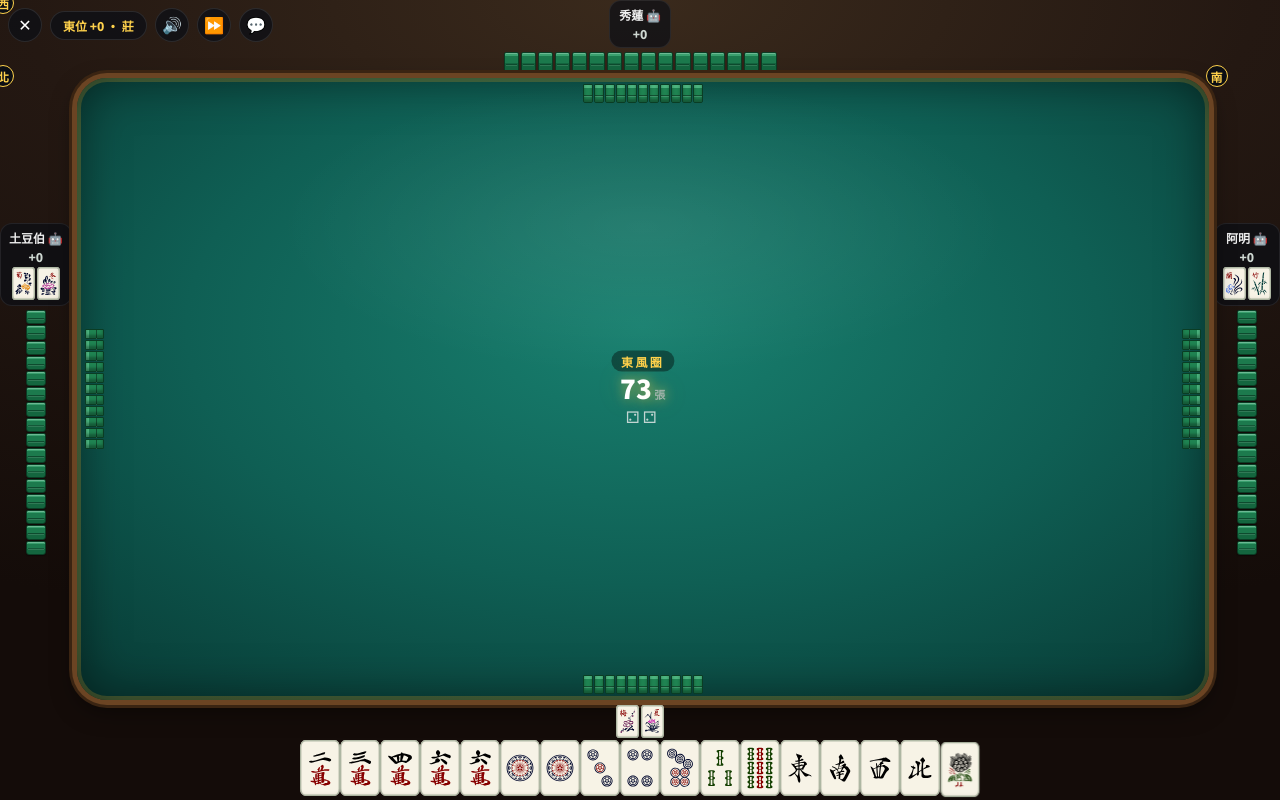
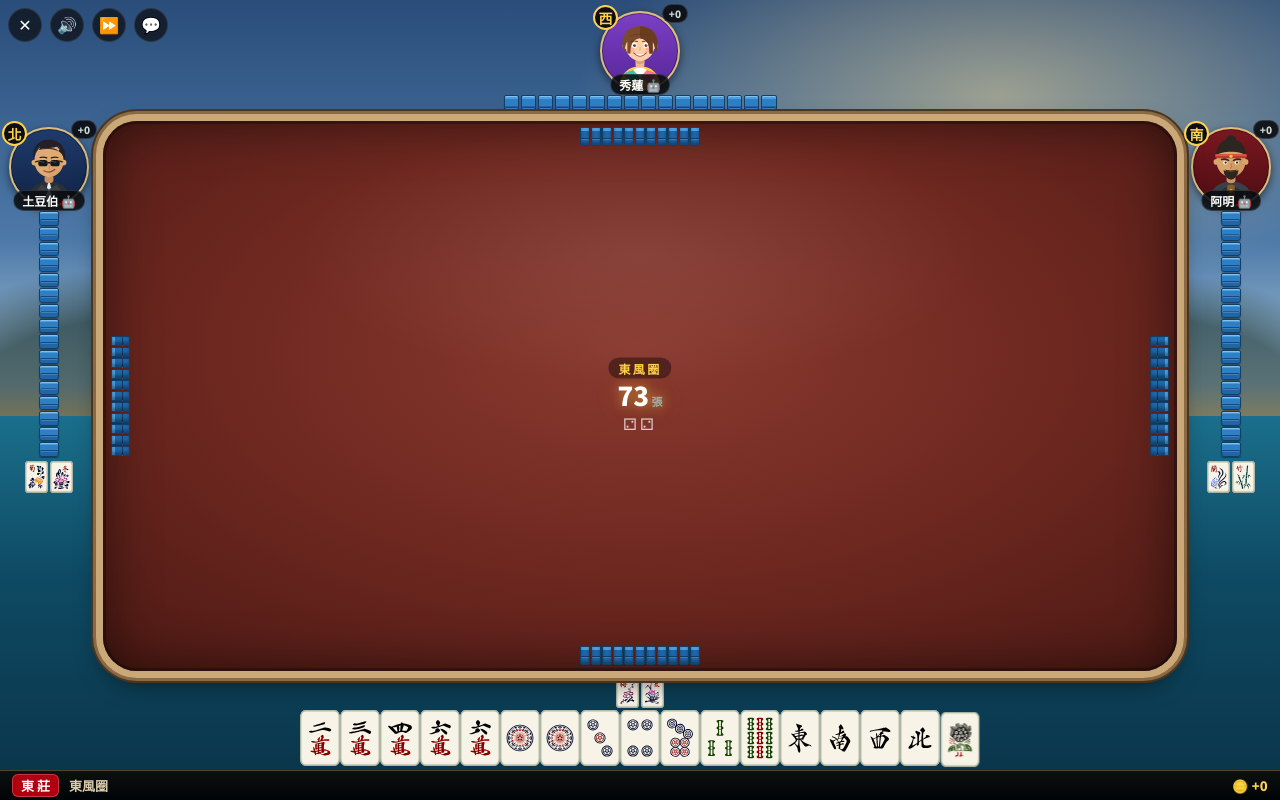
Before and after one commit to JarvisLee511/mahjong-arena, a website: page index.html in a window 1280 px wide. Both pictures are taken after a click on the button "單機開打(電腦補位)". Drawn offline with Linux system fonts and the light colour scheme; a web font is replaced by a local one.

Commit message:
牌桌完全對齊明星3缺一:海景背景+棗紅氈桌+圓形角色頭像+底部狀態列
- 背景改原創海景天空(CSS 漸層+棕櫚剪影)
- 氈桌換棗紅+淺褐皮革木邊,金內圈
- 牌背/牌山改藍色(對齊參考圖)
- 對手改大圓形角色頭像(6 張原創 SVG 插畫 assets/avatars,依座位分配)+風位/莊/分數/連莊徽章+輪到他金光框
- 新增底部狀態列(風位莊徽章·圈數·金幣分數),HUD 自家資訊 pill 收起
- 對手補花縮小成小排放旁邊(不再擠壓牌背)
- 大海放大(牌河牌加大到 .66)

Playwright 實測 844x390 / 667x375 皆正確、吃碰過大圓鈕可點、整局跑到胡牌結算、零 console 錯誤;引擎壓測全綠。資產版本 v=25。

```diff
--- a/css/style.css
+++ b/css/style.css
@@ -268,10 +268,23 @@ body {
 /* 明星3缺一式滿版牌桌:不留黑邊,手牌撐滿整個螢幕寬。
    牌尺寸由 index.html 依螢幕寬算出的 --tile-w/--tile-h 驅動,全部牌都由它衍生。 */
 #app { position: fixed; inset: 0; display: none; overflow: hidden;
-  --tile-w: 40px; --tile-h: 56px;
-  /* 明星3缺一風:溫潤木框 + 深藍綠氈桌 + 廳堂暖光背景 */
+  --tile-w: 40px; --tile-h: 56px; --sb-h: clamp(22px, 4.2vh, 30px);
+  /* 明星3缺一風:海景天空背景(原創 CSS 場景)*/
   background:
-    radial-gradient(120% 80% at 50% 0%, #3a2a1c 0%, #241812 40%, #140c09 100%);
+    /* 太陽暖光 */
+    radial-gradient(60% 45% at 78% 12%, rgba(255,225,150,.5), transparent 55%),
+    /* 海面 */
+    linear-gradient(180deg, transparent 0 52%, #1b6f8c 52%, #0e4a63 72%, #0a3348 100%),
+    /* 天空 */
+    linear-gradient(180deg, #2a4d7a 0%, #4d79a8 30%, #a9c6d8 48%, #f0d9b0 52%);
+}
+/* 遠景棕櫚剪影 + 地平線微光 */
+#app::before {
+  content: ""; position: absolute; left: 0; right: 0; top: 0; height: 52%;
+  background:
+    radial-gradient(38% 60% at 12% 100%, rgba(10,30,20,.55) 0 40%, transparent 60%),
+    radial-gradient(30% 55% at 90% 100%, rgba(10,30,20,.5) 0 42%, transparent 62%);
+  pointer-events: none; z-index: 0;
 }
 #app.on { display: block; }
 .table {
@@ -292,31 +305,58 @@ body {
 
 /* opponent panels */
 .opp {
-  display: flex; flex-direction: column; align-items: center; justify-content: center; gap: 4px;
+  display: flex; flex-direction: column; align-items: center; gap: 4px;
+  position: relative; padding: 11px 9px 0;
+}
+.seat-top { justify-content: flex-start; }
+/* 上家/下家:頭像貼近頂角,牌背往下延伸 */
+.seat-left, .seat-right { justify-content: flex-start; }
+/* 明星3缺一式:大圓形角色頭像 */
+.avatar {
   position: relative;
+  --sz: clamp(52px, 8.6vw, 80px);
+  width: var(--sz); height: var(--sz); flex: 0 0 auto;
 }
-.avatar {
-  --c: var(--neon-cyan);
-  display: flex; flex-direction: column; align-items: center; gap: 2px;
-  padding: 5px 8px; border-radius: 12px; background: rgba(12,15,22,.7);
-  border: 1px solid rgba(255,255,255,.08); min-width: 62px;
+.avatar .face {
+  position: absolute; inset: 0; border-radius: 50%;
+  background-position: center top; background-size: cover; background-repeat: no-repeat;
+  background-color: #24303a;
+  border: 2.5px solid #dcbd7e;                         /* 金色頭像框 */
+  box-shadow: 0 3px 9px rgba(0,0,0,.55), inset 0 0 0 1px rgba(0,0,0,.35);
 }
-.avatar .nm { font-size: 12px; font-weight: 800; white-space: nowrap; }
-.avatar .sc { font-size: 12px; color: #cfd8d2; font-weight: 800; }
-.avatar .sc.pos { color: #47d18a; }
-.avatar .sc.neg { color: #ff6b6b; }
+.avatar.turn .face {                                   /* 輪到他:金光框 */
+  border-color: var(--neon-gold);
+  box-shadow: 0 0 0 3px rgba(255,210,76,.55), 0 0 18px rgba(255,210,76,.65), 0 3px 9px rgba(0,0,0,.5);
+}
+.avatar .nm {
+  position: absolute; bottom: -4px; left: 50%; transform: translateX(-50%);
+  font-size: clamp(9px, 1.5vw, 12px); font-weight: 800; white-space: nowrap; z-index: 3;
+  background: rgba(8,10,14,.85); color: #fff; padding: 1px 8px; border-radius: 999px;
+  border: 1px solid rgba(255,255,255,.14); max-width: 150%;
+}
+.avatar.dealer .nm::after { content: " 莊"; color: #ffcf5a; }
+.avatar .sc {
+  position: absolute; top: -7px; right: -8px; z-index: 3; font-size: 10px; font-weight: 900;
+  background: rgba(8,10,14,.88); border: 1px solid rgba(255,255,255,.16); border-radius: 999px;
+  padding: 1px 6px; color: #cfd8d2;
+}
+.avatar .sc.pos { color: #57e39a; }
+.avatar .sc.neg { color: #ff7a7a; }
+.avatar .wind {
+  position: absolute; top: -6px; left: -7px; z-index: 3;
+  width: clamp(18px, 2.9vw, 25px); height: clamp(18px, 2.9vw, 25px); border-radius: 50%;
+  display: grid; place-items: center; font-size: clamp(10px, 1.7vw, 14px); font-weight: 900;
+  background: var(--ink); border: 2px solid var(--neon-gold); color: var(--neon-gold);
+}
+.avatar.dealer .wind { background: var(--blood); border-color: var(--gold-lite); color: #fff; }
 .avatar .streak {
-  position: absolute; bottom: -7px; right: -6px; font-size: 10px; font-weight: 900; color: #fff;
+  position: absolute; bottom: 2px; right: -10px; z-index: 3; font-size: 10px; font-weight: 900; color: #fff;
   background: var(--blood); border: 1px solid var(--gold); border-radius: 999px; padding: 1px 5px;
 }
-#selfInfo { color: var(--neon-gold); font-weight: 800; }
-.avatar .wind {
-  position: absolute; top: -8px; left: -8px; width: 22px; height: 22px; border-radius: 50%;
-  display: grid; place-items: center; font-size: 12px; font-weight: 900;
-  background: var(--ink); border: 1.5px solid var(--neon-gold); color: var(--neon-gold);
-}
-.avatar.turn { border-color: var(--neon-gold); box-shadow: var(--glow-gold); }
-.avatar.dealer .nm::after { content: " 莊"; color: var(--neon-red); }
+#selfInfo { display: none; }   /* 改用底部狀態列 */
+/* 對手的補花:縮小成一小排放在旁邊,不擠壓手牌牌背 */
+.opp-flowers { display: flex; flex-wrap: wrap; gap: 1px; max-width: calc(var(--tile-w) * 2.2); justify-content: center; }
+.opp-flowers .tile { width: calc(var(--tile-w) * .34); height: calc(var(--tile-h) * .34); }
 
 /* concealed tile backs count for opponents */
 .backs { display: flex; gap: 1px 2px; flex-wrap: wrap; justify-content: center; max-width: 100%; }
@@ -328,13 +368,13 @@ body {
 /* 牌背:做出「兩層牌疊在一起」的立體感(頂面亮 + 疊層縫 + 側牆) */
 .tb {
   width: calc(var(--tile-w) * .38); height: calc(var(--tile-h) * .38); border-radius: 2px 2px 3px 3px; position: relative;
-  background: linear-gradient(180deg, #3aa06e 0 16%, #1c7a4d 16% 55%, #14663f 55% 100%);
-  border: 1px solid #0a3d24;
-  box-shadow: inset 0 1px 0 rgba(255,255,255,.25), 0 1px 1px rgba(0,0,0,.35);
+  background: linear-gradient(180deg, #4a9fe0 0 16%, #2f7fc4 16% 55%, #1f65a8 55% 100%);
+  border: 1px solid #123f66;
+  box-shadow: inset 0 1px 0 rgba(255,255,255,.32), 0 1px 1px rgba(0,0,0,.35);
 }
 .tb::after {   /* seam between the two stacked layers */
   content: ""; position: absolute; left: 1px; right: 1px; top: 55%; height: 1px;
-  background: rgba(0,0,0,.28); box-shadow: 0 1px 0 rgba(255,255,255,.12);
+  background: rgba(0,0,0,.28); box-shadow: 0 1px 0 rgba(255,255,255,.16);
 }
 /* opponent exposed melds (small) */
 /* 對手副露:縮小、同方向一直線排在手牌前方;上家/下家(兩側)整組轉 90° */
@@ -344,17 +384,18 @@ body {
 .seat-left .opp-melds, .seat-right .opp-melds { flex-direction: column; align-items: center; gap: 0; }
 .seat-left .opp-melds .meld-group, .seat-right .opp-melds .meld-group { transform: rotate(90deg); margin: 15px 0; }
 
-/* ---------- center pond(明星3缺一式:木框 + 藍綠氈桌)---------- */
+/* ---------- center pond(明星3缺一式:淺褐木邊 + 棗紅氈桌)---------- */
 .center {
-  position: relative; margin: 5px; border-radius: 30px;
+  position: relative; margin: 5px; border-radius: 34px; z-index: 1;
   background:
-    radial-gradient(72% 74% at 50% 40%, #18806f 0%, #0f5f54 56%, #093f39 100%);
+    radial-gradient(74% 76% at 50% 42%, #8a3a2f 0%, #6e2820 52%, #4e1a14 100%);
   box-shadow:
-    inset 0 0 48px rgba(0,0,0,.5),                 /* 桌面暗角 */
-    inset 0 0 0 4px rgba(212,175,55,.32),          /* 金色內圈 */
-    0 0 0 5px #6b4423,                              /* 木框 */
-    0 0 0 8px #3a2412,                              /* 木框暗邊 */
-    0 9px 24px rgba(0,0,0,.55);                     /* 桌子投影 */
+    inset 0 0 52px rgba(0,0,0,.5),                  /* 桌面暗角 */
+    inset 0 0 0 3px rgba(0,0,0,.28),                /* 氈面內緣 */
+    0 0 0 7px #caa877,                              /* 淺褐皮革桌邊 */
+    0 0 0 10px #8a6a44,                             /* 桌邊暗線 */
+    0 0 0 12px #4a3620,                             /* 最外木框 */
+    0 10px 26px rgba(0,0,0,.6);                     /* 桌子投影 */
   overflow: hidden;
 }
 .center::after { /* felt sheen(上方一抹柔光)*/
@@ -376,8 +417,8 @@ body {
 /* 牌山一墩 = 兩張疊高的牌背:頂面亮 + 疊層縫 + 底部陰影(立體) */
 .wseg {
   position: relative; width: 10px; height: 19px; border-radius: 1px 1px 2px 2px;
-  background: linear-gradient(180deg, #4bb37e 0 20%, #1f8351 20% 100%);
-  border: 1px solid #0a3d24; box-shadow: inset 0 -3px 3px rgba(0,0,0,.32);
+  background: linear-gradient(180deg, #4a9fe0 0 20%, #1f65a8 20% 100%);
+  border: 1px solid #123f66; box-shadow: inset 0 -3px 3px rgba(0,0,0,.32);
 }
 .wseg::after {   /* 兩層之間的疊縫 */
   content: ""; position: absolute; left: 0; right: 0; top: 58%; height: 1px;
@@ -395,12 +436,12 @@ body {
 .mwall.right  { right: 8px;  top: 50%; transform: translateY(-50%); flex-direction: column; }
 .mwall.left .wseg, .mwall.right .wseg {
   width: 19px; height: 10px; border-radius: 1px;
-  background: linear-gradient(90deg, #4bb37e 0 20%, #1f8351 20% 100%);
+  background: linear-gradient(90deg, #4a9fe0 0 20%, #1f65a8 20% 100%);
 }
 .mwall.left .wseg::after, .mwall.right .wseg::after {
   top: 0; bottom: 0; left: 58%; right: auto; width: 1px; height: auto;
 }
-.mwall.right .wseg { background: linear-gradient(270deg, #4bb37e 0 20%, #1f8351 20% 100%); }
+.mwall.right .wseg { background: linear-gradient(270deg, #4a9fe0 0 20%, #1f65a8 20% 100%); }
 .mwall.right .wseg::after { left: auto; right: 58%; }
 
 /* four discard rivers, positioned toward each seat */
@@ -408,7 +449,7 @@ body {
 /* neat discard rows, built row-by-row in JS (like 神來也 的棄牌區) */
 .river { position: absolute; display: flex; flex-direction: column; gap: 1px; }
 .river-row { display: flex; gap: 1px; }
-.river .tile { width: calc(var(--tile-w) * .6); height: calc(var(--tile-h) * .6); }
+.river .tile { width: calc(var(--tile-w) * .66); height: calc(var(--tile-h) * .66); }
 /* 四家棄牌環繞中央牌山,集中成一個正方形牌池 */
 .river.self  { top: calc(50% + 42px);  left: 50%; transform: translateX(-50%); align-items: center; }
 .river.top   { bottom: calc(50% + 42px); left: 50%; transform: translateX(-50%); align-items: center; flex-direction: column-reverse; }
@@ -427,9 +468,25 @@ body {
 /* ---------- your area(主角:手牌撐滿整個螢幕寬)---------- */
 .self {
   display: flex; flex-direction: column; gap: 2px;
-  padding: 0 6px calc(var(--tile-h) * .08);
+  padding: 0 6px calc(var(--sb-h) + 4px);   /* 底部保留給狀態列 */
   justify-content: flex-end;
 }
+/* 明星3缺一式底部狀態列(滿版貼底) */
+.selfbar {
+  position: absolute; left: 0; right: 0; bottom: 0; z-index: 8;
+  display: flex; align-items: center; gap: 10px; height: var(--sb-h); padding: 0 12px;
+  background: linear-gradient(180deg, rgba(14,10,7,.85), rgba(0,0,0,.92));
+  border-top: 1px solid rgba(220,190,120,.35);
+  font-size: clamp(10px, 1.7vw, 13px); font-weight: 800; color: #e8dcc2;
+}
+.selfbar:empty { display: none; }
+.sb-wind {
+  background: #1f7a3e; color: #fff; border-radius: 6px; padding: 2px 9px; font-weight: 900;
+  box-shadow: inset 0 0 0 1px rgba(255,255,255,.22);
+}
+.sb-wind.dealer { background: var(--blood); }
+.sb-info { color: #d9cbaa; }
+.sb-coin { margin-left: auto; color: #ffcf5a; font-weight: 900; letter-spacing: .02em; }
 .self-melds { display: flex; gap: 8px; min-height: 0; align-items: flex-end; justify-content: center; flex-wrap: wrap; }
 .hand {
   display: flex; gap: 0; align-items: flex-end; justify-content: center;
--- a/index.html
+++ b/index.html
@@ -8,7 +8,7 @@
 <title>該死的賭徒們 · Damn Gamblers</title>
 <link rel="preconnect" href="https://fonts.googleapis.com">
 <link href="https://fonts.googleapis.com/css2?family=Noto+Sans+TC:wght@400;700;900&family=Ma+Shan+Zheng&family=Zhi+Mang+Xing&family=Bebas+Neue&display=swap" rel="stylesheet">
-<link rel="stylesheet" href="css/style.css?v=24">
+<link rel="stylesheet" href="css/style.css?v=25">
 <link rel="icon" href="icon.svg" type="image/svg+xml">
 <link rel="manifest" href="manifest.json">
 </head>
@@ -117,6 +117,7 @@
       <div class="hand" id="myHand"></div>
       <div class="actions" id="actions"></div>
     </div>
+    <div class="selfbar" id="selfBar"></div>
   </div>
 </div>
 
@@ -155,13 +156,13 @@
   fit();
 })();
 </script>
-<script src="js/tiles-art.js?v=24"></script>
-<script src="js/engine.js?v=24"></script>
-<script src="js/game.js?v=24"></script>
-<script src="js/ai.js?v=24"></script>
-<script src="js/sound.js?v=24"></script>
-<script src="js/ui.js?v=24"></script>
-<script src="js/net.js?v=24"></script>
-<script src="js/online.js?v=24"></script>
+<script src="js/tiles-art.js?v=25"></script>
+<script src="js/engine.js?v=25"></script>
+<script src="js/game.js?v=25"></script>
+<script src="js/ai.js?v=25"></script>
+<script src="js/sound.js?v=25"></script>
+<script src="js/ui.js?v=25"></script>
+<script src="js/net.js?v=25"></script>
+<script src="js/online.js?v=25"></script>
 </body>
 </html>
--- a/js/ui.js
+++ b/js/ui.js
@@ -62,6 +62,7 @@
     renderPond(v);
     renderActions(v, handlers);
     renderTenpai(v);
+    renderSelfBar(v);
   }
 
   // #5 聽牌提示列:顯示「聽」+ 聽的牌漂在旁邊
@@ -81,15 +82,15 @@
     const wrap = $('#' + SEAT_EL[pos]); wrap.innerHTML = '';
     const sp = v.players[p];
     const av = el('div', 'avatar' + (v.turn === p ? ' turn' : '') + (p === v.dealerIndex ? ' dealer' : ''));
+    const face = el('div', 'face');
+    face.style.backgroundImage = `url('assets/avatars/a${(p % 6) + 1}.svg?v=25')`;
+    av.appendChild(face);
     const wind = window.MJ.SEAT_WIND[((p - v.dealerIndex) + 4) & 3];
     av.appendChild(el('div', 'wind', WIND[wind]));
     av.appendChild(el('div', 'nm', sp.name + (sp.ai ? ' 🤖' : '')));
     const sc = el('div', 'sc' + (sp.score > 0 ? ' pos' : sp.score < 0 ? ' neg' : ''), (sp.score >= 0 ? '+' : '') + sp.score);
     av.appendChild(sc);
     if (p === v.dealerIndex && v.streak > 0) av.appendChild(el('div', 'streak', '連' + v.streak));
-    if (sp.flowers && sp.flowers.length) {
-      const fl = el('div', 'flowers'); sp.flowers.forEach((f) => fl.appendChild(tileEl(f))); av.appendChild(fl);
-    }
     wrap.appendChild(av);
     const backs = el('div', 'backs');
     for (let i = 0; i < sp.handCount; i++) backs.appendChild(backEl());
@@ -97,6 +98,23 @@
     if (sp.melds && sp.melds.length) {
       const mm = el('div', 'opp-melds'); sp.melds.forEach((m) => mm.appendChild(meldGroup(m))); wrap.appendChild(mm);
     }
+    // 補花:縮小成一小排放在旁邊(不擠壓牌背)
+    if (sp.flowers && sp.flowers.length) {
+      const fl = el('div', 'flowers opp-flowers'); sp.flowers.forEach((f) => fl.appendChild(tileEl(f))); wrap.appendChild(fl);
+    }
+  }
+
+  // 明星3缺一式底部狀態列:風位莊 · 圈數 · 金幣(分數)
+  function renderSelfBar(v) {
+    const bar = $('#selfBar'); if (!bar) return;
+    bar.innerHTML = '';
+    const meWind = window.MJ.SEAT_WIND[((v.mySeat - v.dealerIndex) + 4) & 3];
+    const me = v.players[v.mySeat];
+    const dealer = v.mySeat === v.dealerIndex;
+    bar.appendChild(el('span', 'sb-wind' + (dealer ? ' dealer' : ''), WIND[meWind] + (dealer ? ' 莊' : '')));
+    const roundTxt = v.phase === 'swap' ? '換三張' : (WIND[v.roundWind] + '風圈' + (v.streak ? ' · 連' + v.streak : ''));
+    bar.appendChild(el('span', 'sb-info', roundTxt));
+    bar.appendChild(el('span', 'sb-coin', '🪙 ' + (me.score >= 0 ? '+' : '') + me.score));
   }
 
   function renderSelf(v, handlers) {
```
Also changed, not shown: assets/avatars/a1.svg (added), assets/avatars/a2.svg (added), assets/avatars/a3.svg (added), assets/avatars/a4.svg (added), assets/avatars/a5.svg (added), assets/avatars/a6.svg (added).
